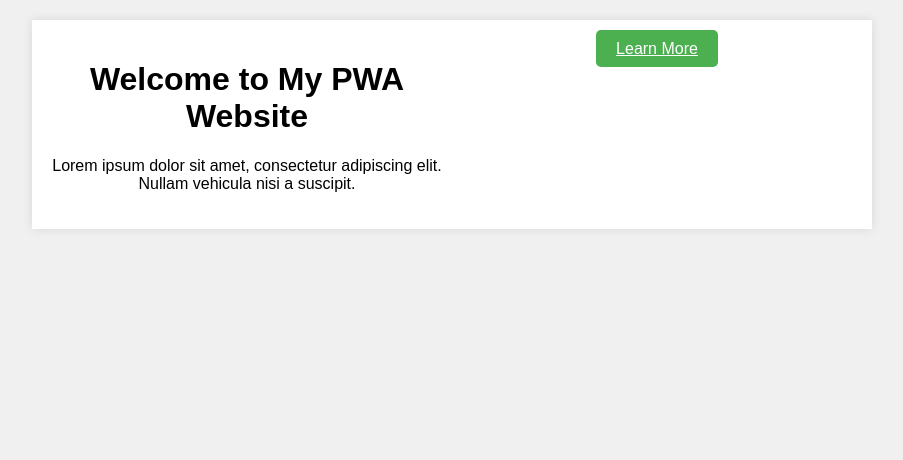
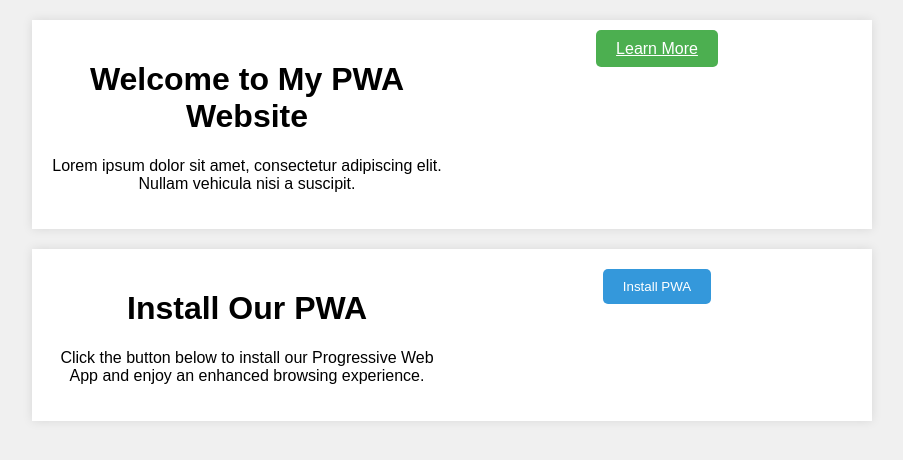
Before and after one commit to maarko57/pwa, a plain HTML site: page index.html in a window 1280 px wide. Shown: the whole page, without its empty margins (188-1091 px from the left). Drawn offline with Linux system fonts and the light colour scheme.

Commit message:
Update index.html

```diff
--- a/index.html
+++ b/index.html
@@ -18,6 +18,15 @@
         </div>
     </div>
 
+<div class="container">
+        <div class="content">
+            <h1>Install Our PWA</h1>
+            <p>Click the button below to install our Progressive Web App and enjoy an enhanced browsing experience.</p>
+        </div>
+        <div class="content">
+            <button id="installButton" class="install-button">Install PWA</button>
+        </div>
+    </div>
 
 
 
```
